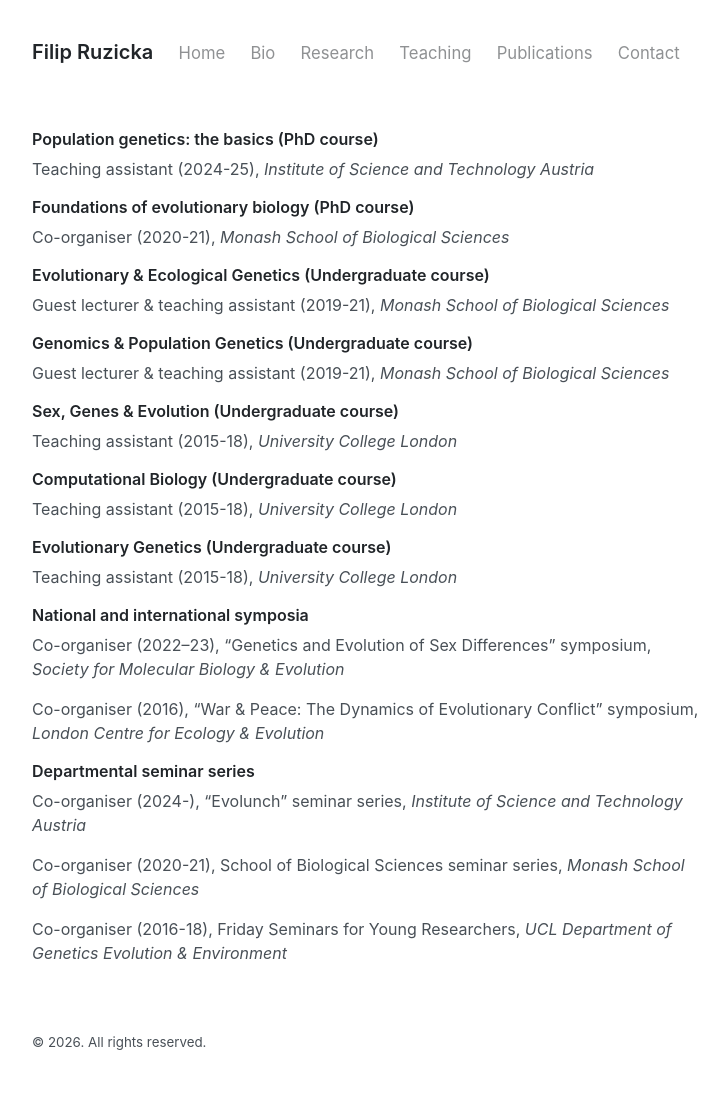
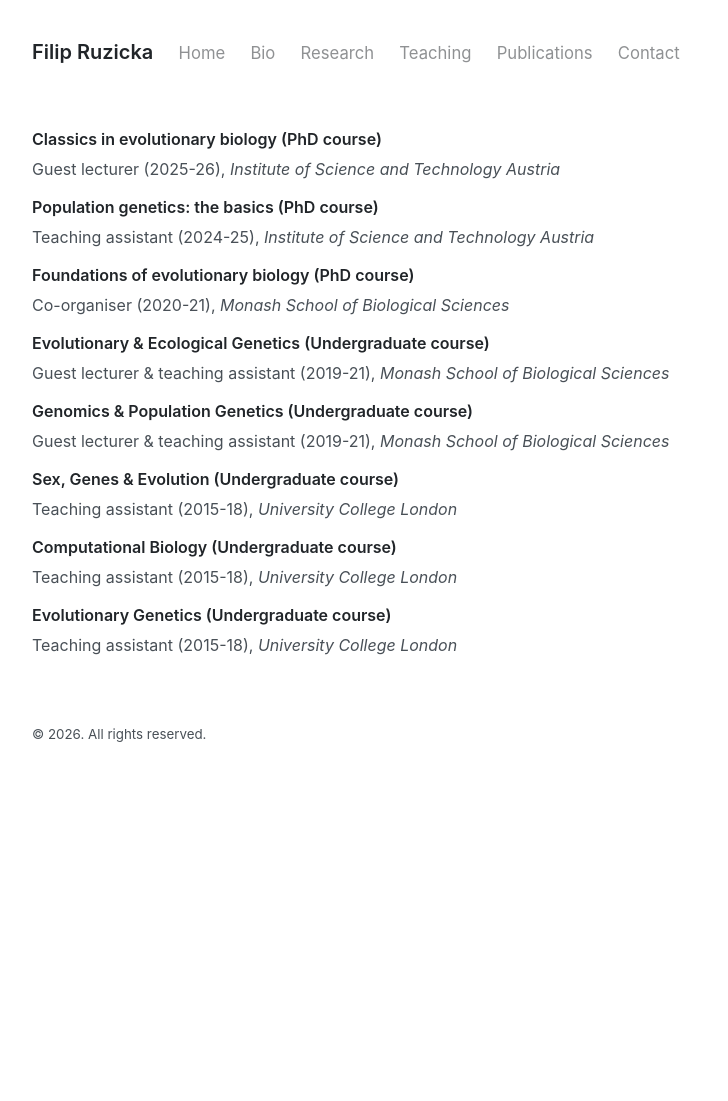
Before and after one commit to filruzicka/filruzicka.github.io, a Jekyll site: the page built from teaching.md, in a window 1280 px wide. Shown: the whole page, without its empty margins (272-1000 px from the left). Built offline with Jekyll 4.4.1, drawn with Linux system fonts in a browser that asks for light colours; after the commit the page ends 900 px from its top, so only the background shows below that.

Commit message:
Committing

```diff
--- a/teaching.md
+++ b/teaching.md
@@ -1,6 +1,10 @@
 ---
 layout: page
 ---
+
+#### Classics in evolutionary biology (PhD course)
+
+Guest lecturer (2025-26), *Institute of Science and Technology Austria*
 
 #### Population genetics: the basics (PhD course)
 
@@ -29,17 +33,3 @@ Teaching assistant (2015-18), *University College London*
 #### Evolutionary Genetics (Undergraduate course)
 
 Teaching assistant (2015-18), *University College London*
-
-#### National and international symposia
-
-Co-organiser (2022–23), “Genetics and Evolution of Sex Differences” symposium, *Society for Molecular Biology & Evolution*
-
-Co-organiser (2016), “War & Peace: The Dynamics of Evolutionary Conflict” symposium, *London Centre for Ecology & Evolution*
-
-#### Departmental seminar series
-
-Co-organiser (2024-), "Evolunch" seminar series, *Institute of Science and Technology Austria*
-
-Co-organiser (2020-21), School of Biological Sciences seminar series, *Monash School of Biological Sciences*
-
-Co-organiser (2016-18), Friday Seminars for Young Researchers, *UCL Department of Genetics Evolution & Environment*
```
Also changed, not shown: contact.md (+0 -2 lines), index.md (+1 -1 lines), publications.md (+8 -4 lines), research.md (+14 -20 lines), 7 other files.
